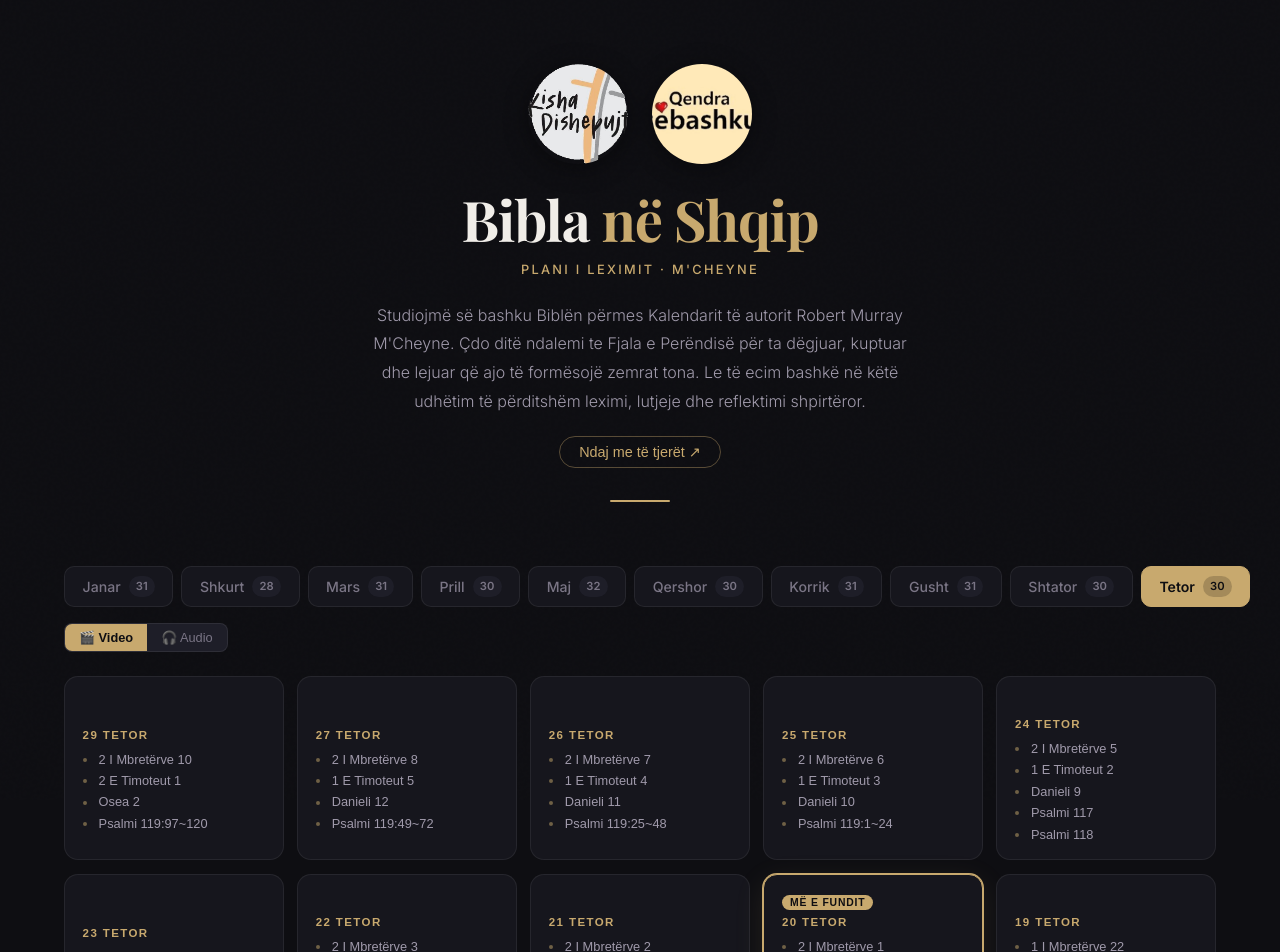
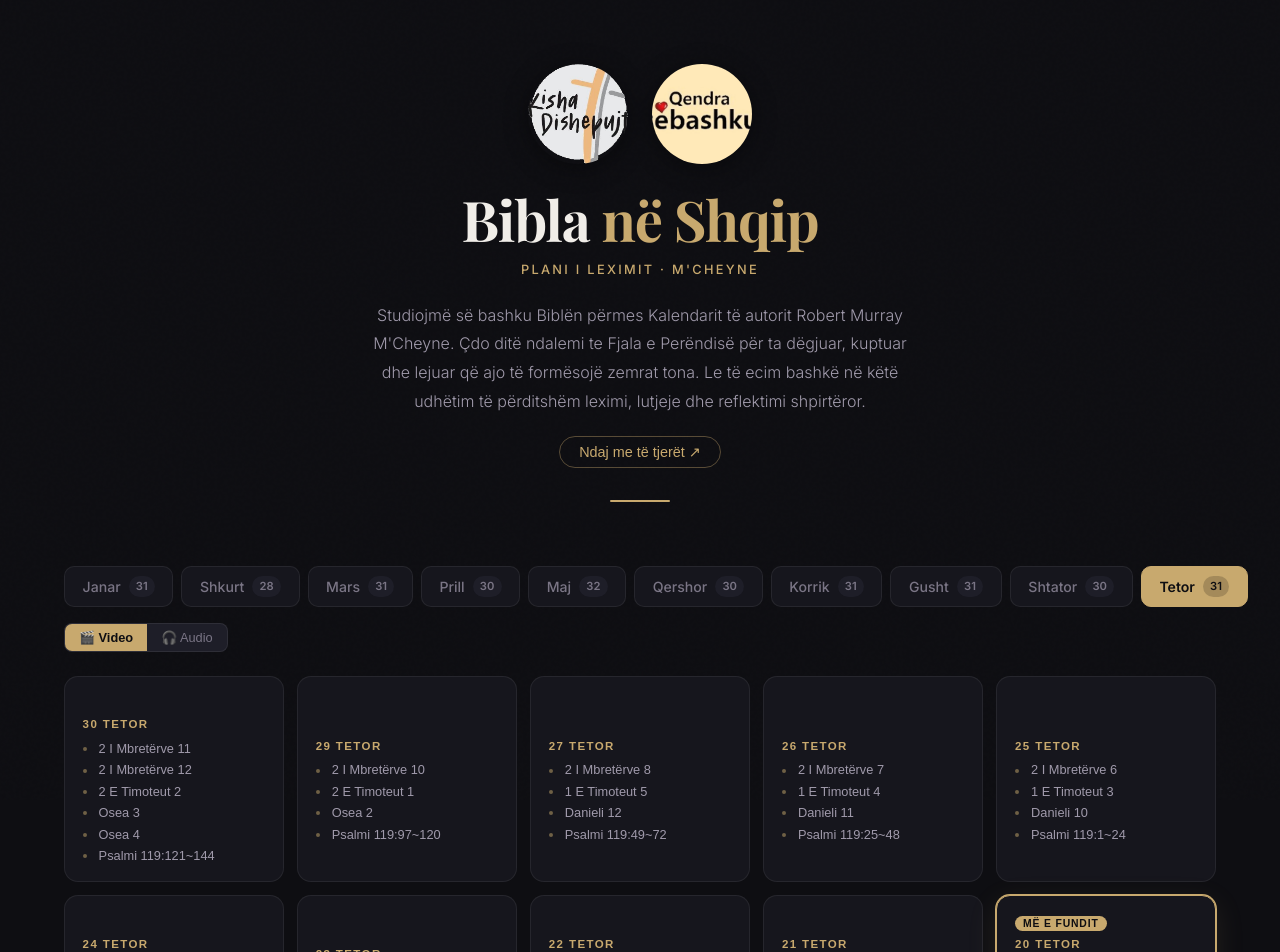
Before and after one commit to jeffandmeredith-max/bibla-shqip, a React (Vite) app: page / in a window 1280 px wide. Shown: the top 952 px of the page. Built offline with nearby package versions, Linux system fonts and the light colour scheme.

Commit message:
chore: daily update 2026-10-30

```diff
--- a/src/data/october.js
+++ b/src/data/october.js
@@ -745,5 +745,36 @@ export const october = [
         "start": 726
       }
     ]
+  },
+  {
+    "day": 30,
+    "date": "30 Tetor",
+    "videoId": "OWJpYMY6Jaw",
+    "readings": [
+      {
+        "title": "2 I Mbretërve 11",
+        "start": 0
+      },
+      {
+        "title": "2 I Mbretërve 12",
+        "start": 230
+      },
+      {
+        "title": "2 E Timoteut 2",
+        "start": 446
+      },
+      {
+        "title": "Osea 3",
+        "start": 622
+      },
+      {
+        "title": "Osea 4",
+        "start": 675
+      },
+      {
+        "title": "Psalmi 119:121~144",
+        "start": 836
+      }
+    ]
   }
 ]
```
